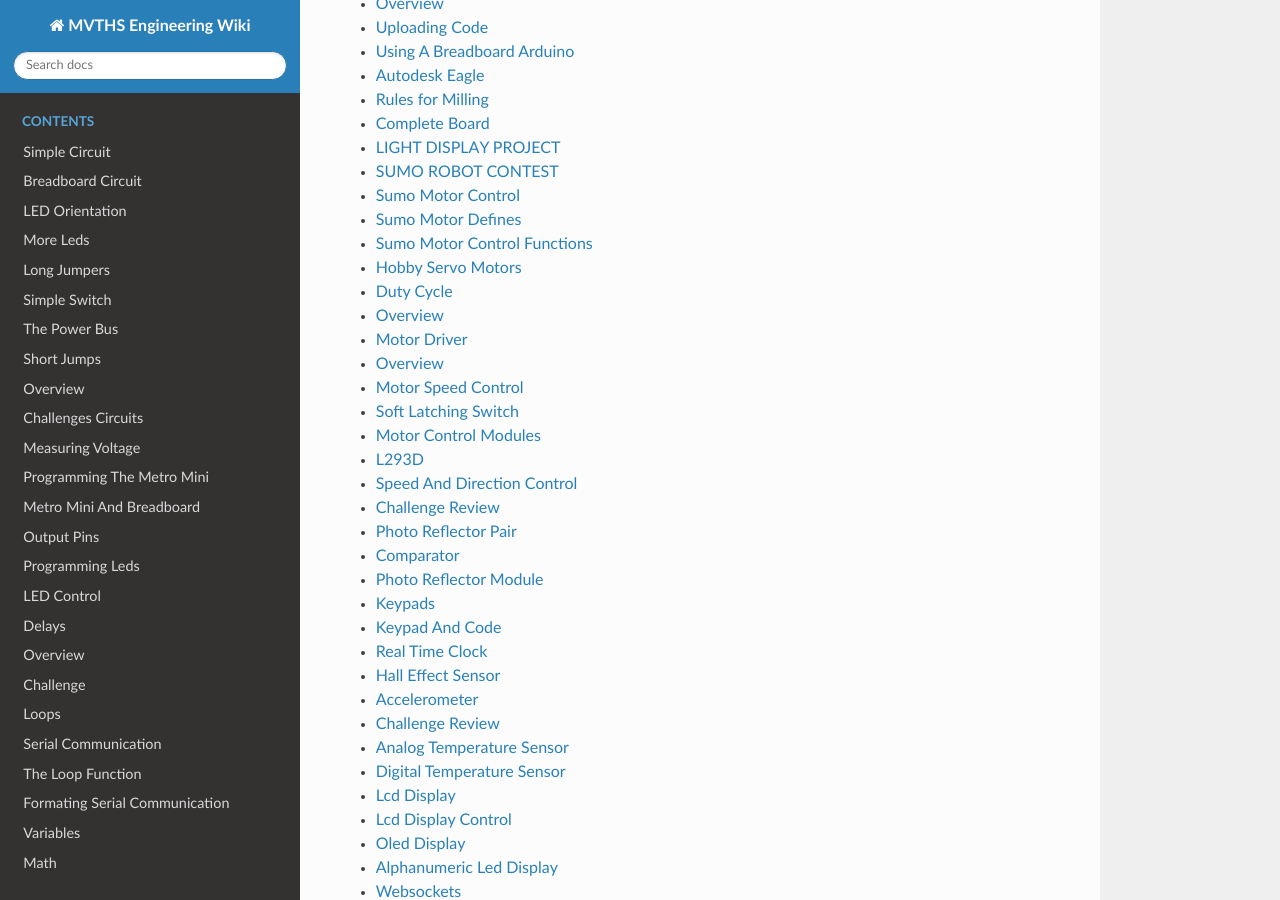
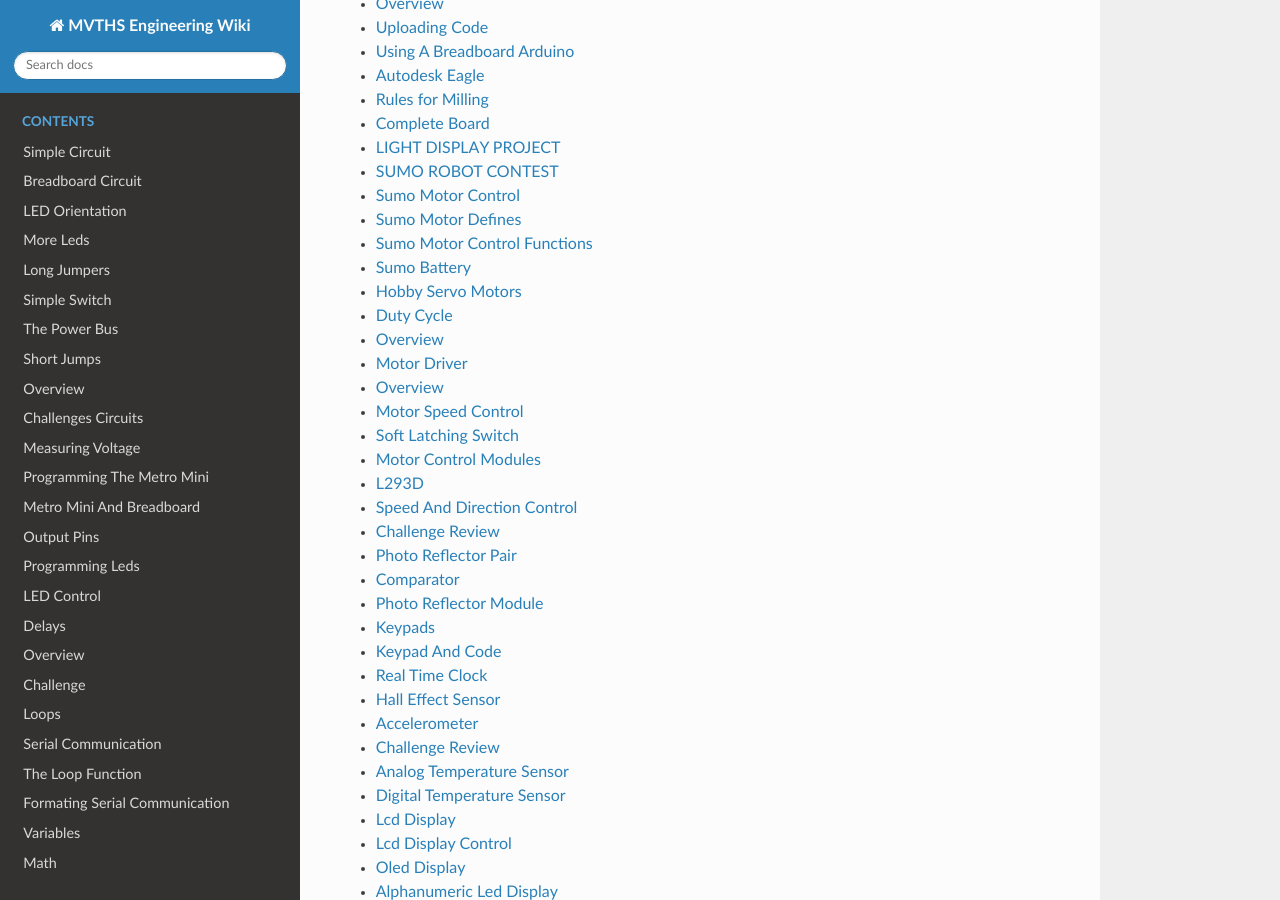
Before and after one commit to maxtkc/mvths-wiki, a Sphinx documentation site: the page built from docs/index.rst, in a window 1280 px wide and 900 px high, scrolled down 2160 px. Built offline with Sphinx 7.4.7 and the Read the Docs theme 2.0.0, drawn with Linux system fonts in a browser that asks for light colours; pages that are not in the unit, such as notebooks, are missing from menus.

Commit message:
Update index.rst

```diff
--- a/docs/index.rst
+++ b/docs/index.rst
@@ -100,6 +100,7 @@ The following is a list of guides for learning about electronics and software in
    070xb-motor-control
    070xc-motor-defines
    070xd-motor-control-functions
+   070xe-sumo-battery
    053-hobby-servo-motors
    054-duty-cycle
    055a-voltage-regulation
```
